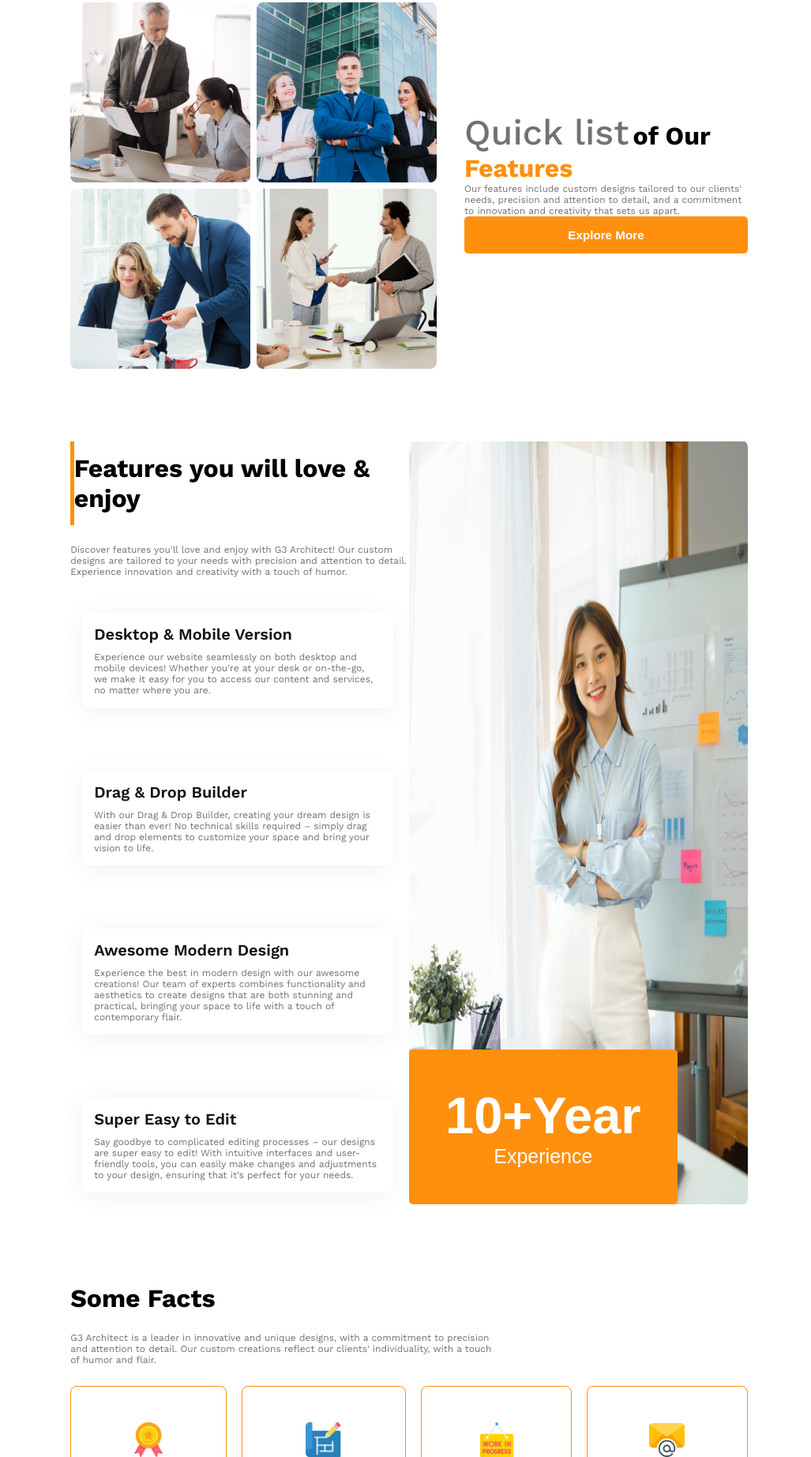
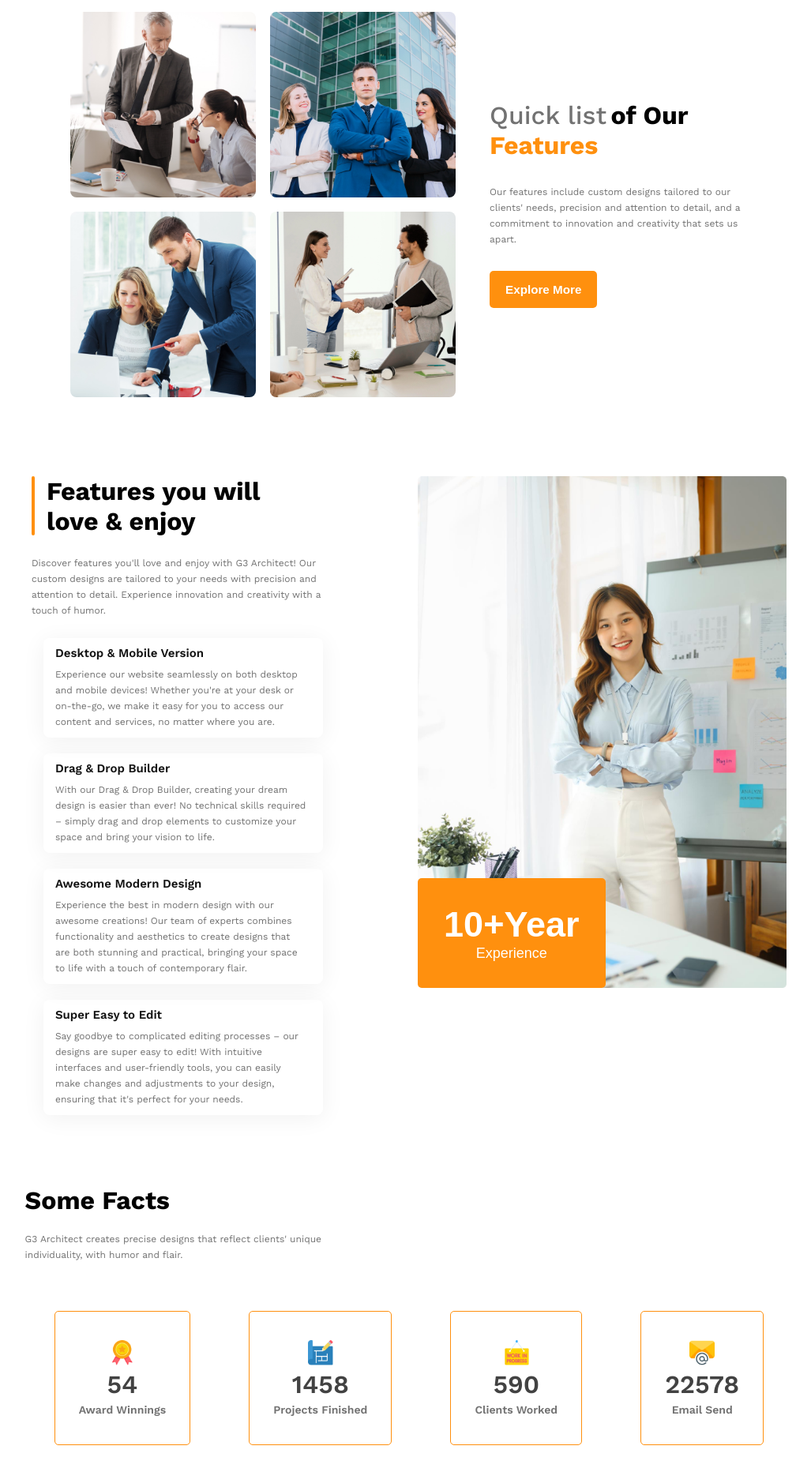
Before and after one commit to MD-Jafor-Sadek-Khan/Programming-hero-Web, a plain HTML site: page DAY 8/g3-architects-main/index.html in a window 1280 px wide. Shown: the part 955-2800 px from the top of the page at 79% size, without its empty margins (122-1149 px from the left). Drawn offline with nearby package versions, Linux system fonts and the light colour scheme.

Commit message:
initial done

```diff
--- a/DAY 8/g3-architects-main/index.html
+++ b/DAY 8/g3-architects-main/index.html
@@ -53,7 +53,8 @@
             <img src="images/team1.png" alt="">
             <img src="images/team2.png" alt="">
             <img src="images/team3.png" alt="">
-            <img src="images/team4.png" alt=""></div>
+            <img src="images/team4.png" alt="">
+            </div>
             <div class="article-description">
                 <div class="article-description-title">
                     <h3><span class="article-description-title1">Quick list</span>
@@ -73,7 +74,7 @@
         <!-- article ends  -->
 
         <!-- feature start  -->
-        <section class="features container2">
+        <section class="features container3">
             <article class="features-article">
                 <div class="features-title">
                     <div class="features-orange-line"></div>
@@ -123,13 +124,13 @@
         <!-- feature ends -->
 
         <!-- facts start  -->
-        <section class="facts container2">
+        <section class="facts container3">
             <div class="facts-article">
                 <div class="facts-title title">
                     Some Facts
                 </div>
                 <div class="facts-description description">
-                    G3 Architect is a leader in innovative and unique designs, with a commitment to precision and attention to detail. Our custom creations reflect our clients' individuality, with a touch of humor and flair.
+                    G3 Architect creates precise designs that reflect clients' unique individuality, with humor and flair.
                 </div>
             </div>
             <div class="facts-list">
@@ -188,10 +189,10 @@
 
 
 
-        <section class="sponsors container">
+        <section class="sponsors container3">
             <div class="sponsors-article">
                 <div class="sponsors-title title">Our Sponspors</div>
-                <div class="sponsors-description description">Proudly partnering with innovative sponsors to bring clients the best in custom designs and unique solutions.</div>
+                <div class="sponsors-description description">We collaborate with innovative sponsors to offer bespoke designs and unique solutions to clients</div>
             </div>
             <div class="sponsors-icons">
                 <div class="sponsor-icon sponsor-icon1"><img src="images/sponsors/amazon.png" alt=""></div>
@@ -210,7 +211,7 @@
 
 <footer class="footer ">
     <h3 class="footer-text">
-       All rights reserved copyright@2023 startup landing page design
+        Copyright © 2023. All rights reserved. Startup landing page design protected.
     </h3>
 
 </footer>
--- a/DAY 8/g3-architects-main/styles/style.css
+++ b/DAY 8/g3-architects-main/styles/style.css
@@ -17,9 +17,20 @@
 
 /* common styles */
 
-* {
+*
+{
   margin: 0;
 }
+
+body
+{
+  font-family: "Work Sans", sans-serif;
+}
+
+
+
+
+
 .container {
   background-color: #ff900e1a;
   padding: 40px 12% 29px 12%;
@@ -29,9 +40,15 @@
 {
     padding: 50px 16.5% 50px 16.5%;
 }
-body {
-  font-family: "Work Sans", sans-serif;
+
+.container3
+{
+  padding: 50px 12% 29px 12%;
 }
+
+
+
+
 
 .title
 {
@@ -44,6 +61,8 @@ body {
   font-weight: 400;
   font-size: 12px;
   color: #727272;
+  line-height: 20px;
+
 }
 
 
@@ -63,17 +82,16 @@ body {
 }
 
 .features-button
-
 {
   display: flex;
   flex-direction: column;
   justify-content: center;
   align-items: center;
   position: relative;
-  bottom: 200px;
+  bottom: 143px;
   background-color: #ff900e;
   color: white;
-  padding: 45px;
+  padding: 32px;
   border: 1px solid transparent;
   border-radius: 5px;
 
@@ -82,13 +100,13 @@ body {
 .features-button-part1
 {
   font-weight: 700;
-  font-size: 65px;
+  font-size: 45px;
 }
 
 .features-button-part2
 {
   font-weight: 500;
-  font-size: 25px;
+  font-size: 18px;
 }
 
 
@@ -182,8 +200,8 @@ body {
 {
     display: grid;
     grid-template-columns: repeat(2,1fr);
-    gap: 1.67%;
-
+    gap: 18px;
+    width: 60%;
 
 
 }
@@ -191,7 +209,7 @@ body {
 .article-images> img
 {
 
-    width: 228px;
+    width: 235px;
     border-radius: 8px;
 }
 
@@ -199,14 +217,16 @@ body {
 {
   display: flex;
   flex-direction: column;
-  gap: 2.2%;
+  justify-content: center;
+  align-items: baseline;
+  gap: 30px;
 }
 
 .article-description-title1
 {
     color:rgba(114, 114, 114, 1);
     font-weight: 500;
-    font-size: 45px;
+    font-size: 32px;
 }
 
 
@@ -214,6 +234,9 @@ body {
 {
     color: rgba(255, 144, 14, 1);
 }
+
+
+
 
 /* article ends */
 
@@ -226,23 +249,31 @@ body {
 .features
 {
   display: flex;
+  justify-content: center;
+  align-items: flex-start;
+  gap: 100px;
 }
 
 .features-article
 {
-  width: 50%;
+  width: 40%;
 }
 
 .features-title
 {
   display: flex;
   align-items: center;
+  gap: 15px;
+  margin-right: 55px;
 }
+
+
 
 .features-orange-line
 {
-  width: 5px;
-  height: 106px;
+  width: 6px;
+  height: 75px;
+  border-radius: 12px;
   background-color:#ff900e;
 }
 
@@ -255,8 +286,8 @@ body {
 {
   display: flex;
   flex-direction: column;
-  gap: 50px;
-  margin-top: 30px;
+
+  margin-top: 15px;
 
 }
 
@@ -265,23 +296,23 @@ body {
   display: flex;
   flex-direction: column;
   align-items: flex-start;
-  margin: 15px 20px 15px 15px ;
-  padding: 15px 20px 15px 15px ;
+  margin: 10px 20px 10px 15px ;
+  padding: 10px 20px 10px 15px ;
   box-shadow: 0px 4px 30px rgba(0, 0, 0, 0.06);
   border-radius: 8px;
-  gap: 10px;
+  gap: 8px;
 }
 
 .feature-heading
 {
   font-weight: 600;
-  font-size: 20px;
+  font-size: 15px;
   color: #131313;
 }
 
 .features-image
 {
-  width: 50%;
+  width: 48%;
 
 }
 .features-image img
@@ -308,22 +339,23 @@ body {
 {
   display: flex;
   flex-direction: column;
-  gap: 24px;
-  width: 542px;
+  gap: 20px;
+  width: 40%;
 }
 
 .facts-list
 {
   display: flex;
-  justify-content: space-between;
+  justify-content: space-around;
+  margin-top: 35px;
 }
 
 .fact
 {
-  padding: 45px 35px;
+  padding: 36px 30px;
   border: 1px solid #ff900e;
-  border-radius: 8px;
-
+  border-radius: 5px;
+  gap: 5px;
   display: flex;
   flex-direction: column;
   justify-content: center;
@@ -333,8 +365,8 @@ body {
 
 .fact-icon
 {
-  height: 45px;
-  width: 45px;
+  height: 32px;
+  width: 32px;
 }
 
 .fact-icon img
@@ -346,14 +378,14 @@ body {
 .fact-rating
 {
   font-weight: 600;
-  font-size: 45px;
+  font-size: 32px;
   color: #424242;
 }
 
 .fact-name
 {
   font-weight: 600;
-  font-size: 16px;
+  font-size: 14px;
   color: #727272;
 }
 
@@ -369,17 +401,17 @@ body {
   flex-direction: column;
   align-items: center;
   justify-content: center;
-  gap: 50px;
+  gap: 40px;
 }
 
 .sponsors-article
 {
-  width: 33%;
+  width: 43%;
   display: flex;
   flex-direction: column;
   justify-content: center;
   align-items: center;
-  gap: 25px;
+  gap: 20px;
 }
 
 .sponsors-description
@@ -391,14 +423,14 @@ body {
 {
   display: flex;
   align-items: center;
-  justify-content: space-around;
+  justify-content: space-between;
   width: 100%;
 }
 
 .sponsor-icon img
 {
-  width: 120px;
-  height: 35px;
+  width: 108px;
+  height: 34px;
   filter: grayscale();
 }
 
@@ -415,15 +447,18 @@ body {
   display: flex;
   justify-content: center;
   align-items: center;
+  margin-top: 60px;
+  margin-bottom: 150px;
+
 
 
 }
 
 .footer-text
 {
-  padding: 29px 21% 29px 21%;
+  padding: 29px 20% 29px 20%;
   border-radius: 8px;
-  font-size: 20px;
+  font-size: 13px;
   font-weight: 400;
   color: #424242;
   background-color: #ff900e1a;
```
